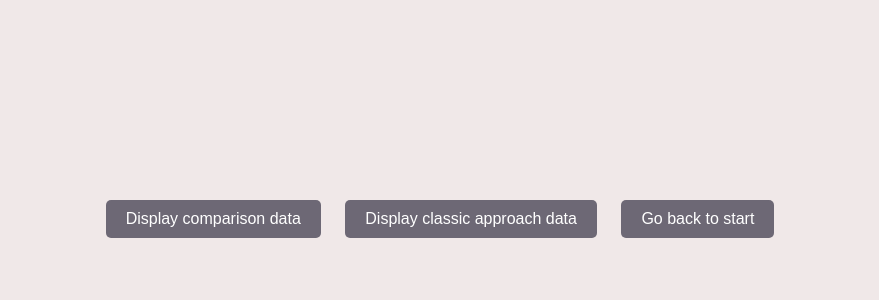
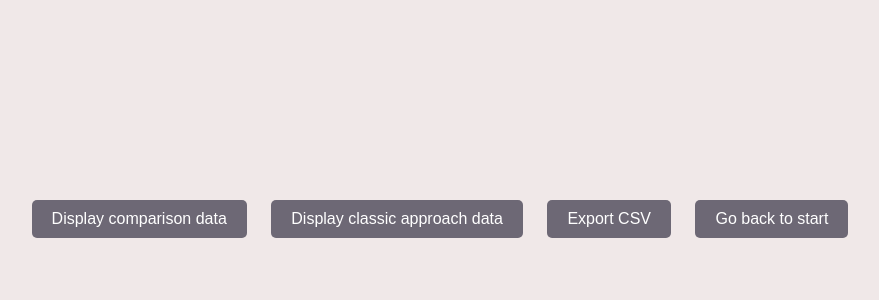
Before and after one commit to JaroslawHryszko/URANUS, a Flask app: page /data_display in a window 1280 px wide. Shown: the part 181-481 px from the top of the page, without its empty margins (200-1079 px from the left). Run offline with Flask 3, Linux system fonts and the light colour scheme.

Commit message:
Adding export functionality

```diff
--- a/templates/data_display.html
+++ b/templates/data_display.html
@@ -8,6 +8,7 @@
 		<div class="button-container">
 			<button onclick="location.href='{{ url_for('display_data') }}'">Display comparison data</button>
 			<button onclick="location.href='{{ url_for('display_classic_data') }}'">Display classic approach data</button>
+			<button onclick="location.href='{{ url_for('export/csv') }}'">Export CSV</button>
 			<button onclick="location.href='{{ url_for('index') }}'">Go back to start</button>
 		</div>
 </div>
```
